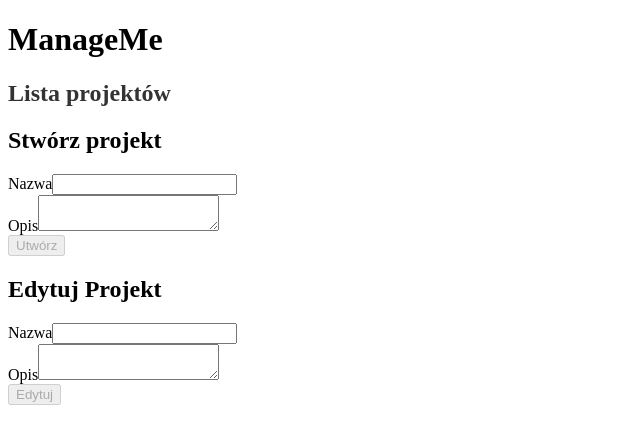
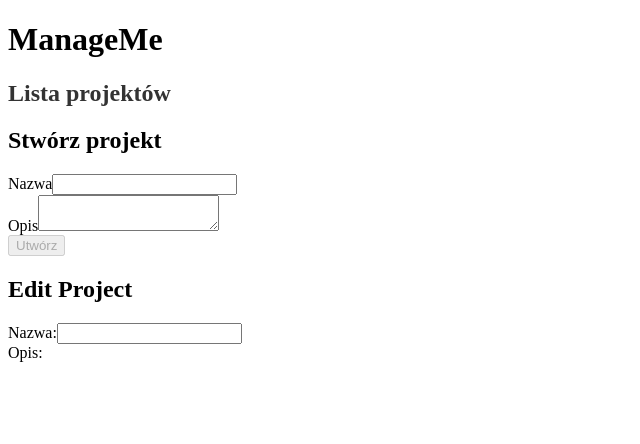
Before and after one commit to pawelsocha1/ManageMe, an Angular app: page / in a window 1280 px wide. Shown: the top 444 px of the page, without its empty margins (0-640 px from the left). Built offline with nearby package versions, Linux system fonts and the light colour scheme.

Commit message:
delete btn fix

```diff
--- a/src/app/edit-project/edit-project.component.html
+++ b/src/app/edit-project/edit-project.component.html
@@ -1,14 +1,9 @@
-<div class="edit-project">
-    <h2>Edytuj Projekt</h2>
-    <form [formGroup]="projectForm" (ngSubmit)="updateProject()">
-      <div class="form-group">
-        <label for="name">Nazwa</label>
-        <input type="text" id="name" formControlName="name" />
-      </div>
-      <div class="form-group">
-        <label for="description">Opis</label>
-        <textarea id="description" formControlName="description"></textarea>
-      </div>
-      <button type="submit" [disabled]="projectForm.invalid">Edytuj</button>
-    </form>
+<h2>Edit Project</h2>
+
+<form [formGroup]="projectForm" (ngSubmit)="updateProject()">
+  <div>
+    <label for="name">Nazwa:</label>
+    <input type="text" id="name" formControlName="name" />
   </div>
+  <div>
+    <label for="description">Opis:</label>
--- a/src/app/edit-project/edit-project.component.ts
+++ b/src/app/edit-project/edit-project.component.ts
@@ -47,8 +47,5 @@ export class EditProjectComponent implements OnInit {
       this.projectService.updateProject(updatedProject);
       this.router.navigate(['/projects']);
     }
+  }
 }
-editProject(projectId: string) {
-  this.router.navigate(['/edit-project', projectId]);
-}
-}
--- a/src/app/project-list/project-list.component.html
+++ b/src/app/project-list/project-list.component.html
@@ -1,10 +1,13 @@
 <h2>Lista projektów</h2>
-<div *ngFor="let project of projects">
-  <h2>{{ project.name }}</h2>
-  <p>{{ project.description }}</p>
-  <button (click)="editProject(project.projectId)">Edit</button>
-  <button (click)="deleteProject(project.projectId)">Delete</button>
-</div>
+<ul>
+  <li *ngFor="let project of projects; let i = index">
+    <h4>{{ project.name }}</h4>
+    <p>{{ project.description }}</p>
+    <button (click)="deleteProject(i)">Delete</button>
+    <button (click)="editProject(project.projectId)">Edit</button>
+  </li>
+</ul>
+
 
 <ng-template #noProjects>
   <p>Brak dostępnych projektów.</p>
--- a/src/app/project-list/project-list.component.ts
+++ b/src/app/project-list/project-list.component.ts
@@ -17,19 +17,13 @@ export class ProjectListComponent implements OnInit {
     this.projects = this.projectService.getProjects();
   }
 
-  deleteProject(projectId: string) {
-    const projectIndex = this.projects.findIndex((p) => p.projectId === projectId);
-
+  deleteProject(projectIndex: number) {
     if (projectIndex !== -1) {
       this.projects.splice(projectIndex, 1);
     }
   }
 
   editProject(projectId: string) {
-    const project = this.projects.find((p) => p.projectId === projectId);
-
-    if (project) {
-      this.router.navigate(['/edit-project', project.projectId]);
-    }
+    this.router.navigate(['/edit-project', projectId]);
   }
 }
```
